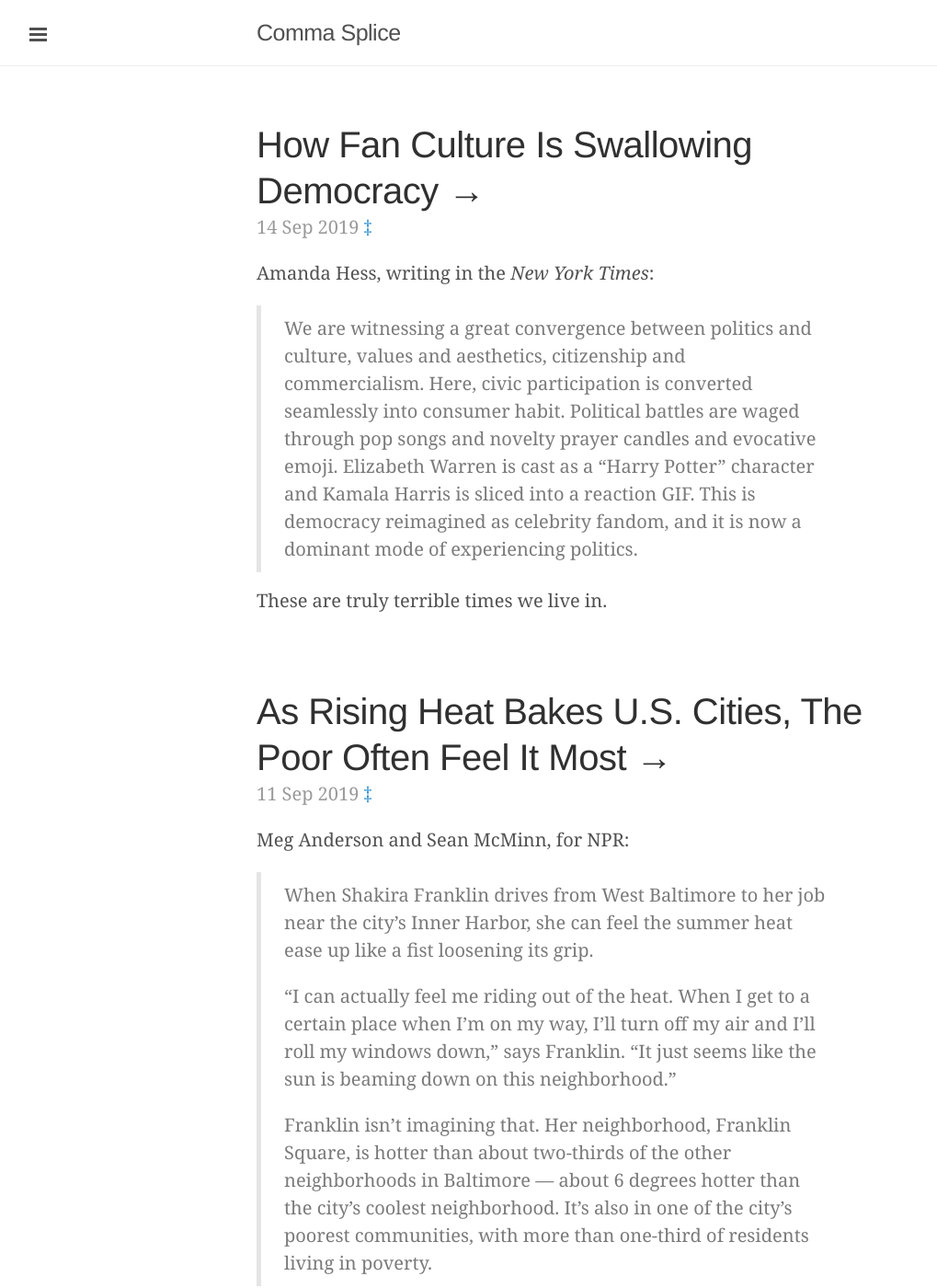
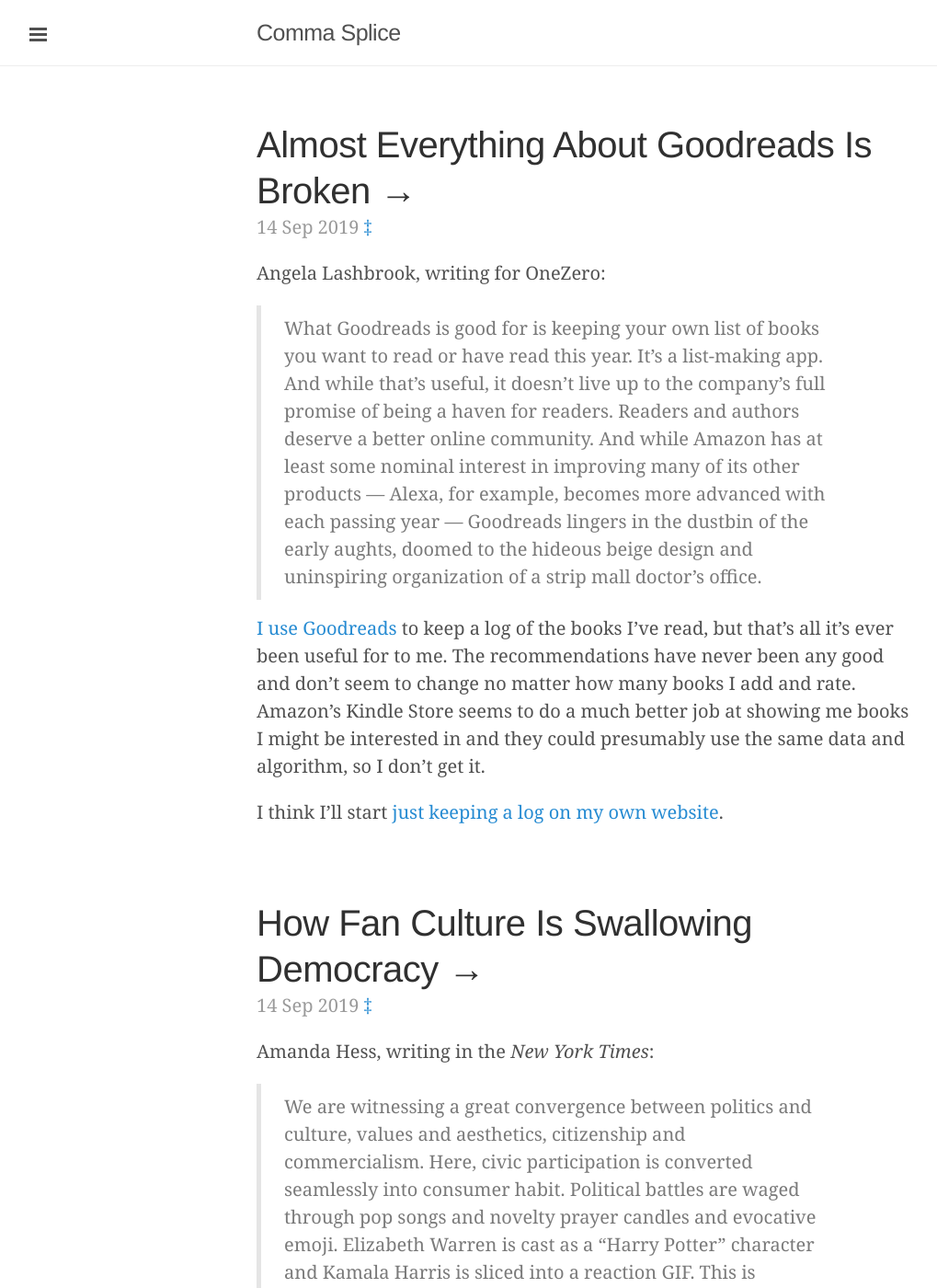
Before and after one commit to davidixon/davidixon.github.io, a Jekyll site: the page built from index.html, in a window 1280 px wide and 1400 px high. Shown: the whole window at 92% size, without its empty margins (1-1020 px from the left). Built offline with Jekyll 4.4.1, drawn with Linux system fonts in a browser that asks for light colours; the list of posts is cut into pages by our own code; some of the changed text lies outside the part shown.

Commit message:
New link post

```diff
--- a/_posts/2019-09-14-fan-culture.md
+++ b/_posts/2019-09-14-fan-culture.md
@@ -9,4 +9,4 @@
 
 > We are witnessing a great convergence between politics and culture, values and aesthetics, citizenship and commercialism. Here, civic participation is converted seamlessly into consumer habit. Political battles are waged through pop songs and novelty prayer candles and evocative emoji. Elizabeth Warren is cast as a “Harry Potter” character and Kamala Harris is sliced into a reaction GIF. This is democracy reimagined as celebrity fandom, and it is now a dominant mode of experiencing politics.
 
-These are truly terrible times we live in.
+These are truly terrible times we live in. Fun web design, though.
--- /dev/null
+++ b/_posts/2019-09-14-goodreads.md
@@ -0,0 +1,14 @@
+---
+layout: post
+title: "Almost Everything About Goodreads Is Broken"
+date: 2019-09-14 21:25
+link: https://onezero.medium.com/almost-everything-about-goodreads-is-broken-662e424244d5
+---
+
+Angela Lashbrook, writing for OneZero:
+
+> What Goodreads is good for is keeping your own list of books you want to read or have read this year. It’s a list-making app. And while that’s useful, it doesn’t live up to the company’s full promise of being a haven for readers. Readers and authors deserve a better online community. And while Amazon has at least some nominal interest in improving many of its other products — Alexa, for example, becomes more advanced with each passing year — Goodreads lingers in the dustbin of the early aughts, doomed to the hideous beige design and uninspiring organization of a strip mall doctor’s office.
+
+[I use Goodreads](https://www.goodreads.com/user/show/2753148-david) to keep a log of the books I've read, but that's all it's ever been useful for to me. The recommendations have never been any good and don't seem to change no matter how many books I add and rate. Amazon's Kindle Store seems to do a much better job at showing me books I might be interested in and they could presumably use the same data and algorithm, so I don't get it.
+
+I think I'll start [just keeping a log on my own website](/books/).
```
